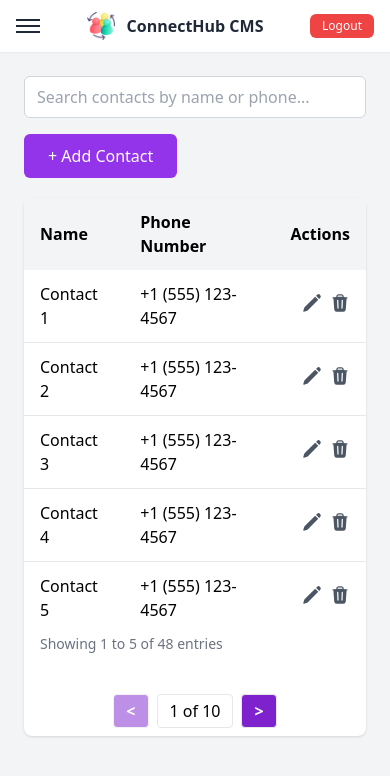
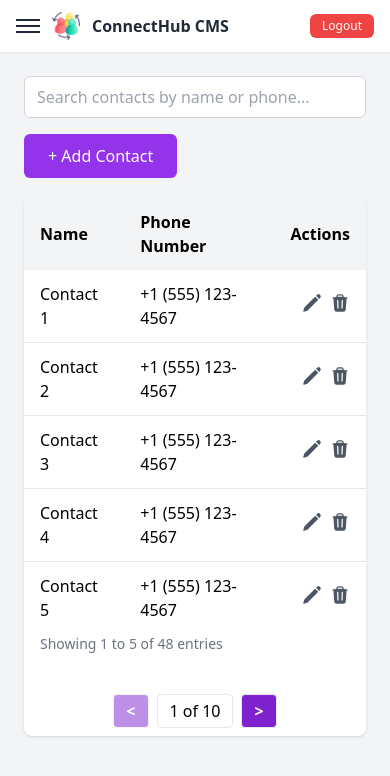
Before and after one commit to muhammadanascode/contact-management-frontend, a React (Create React App) app: page / in a window 390 px wide. Shown: the top 776 px of the page. Built offline with nearby package versions, Linux system fonts and the light colour scheme.

Commit message:
fix: Adjust layout of Navbar for improved spacing on mobile screens

```diff
--- a/src/components/Navbar.js
+++ b/src/components/Navbar.js
@@ -15,6 +15,9 @@ const Navbar = () => {
         <>
             <nav className="bg-white shadow-sm px-4 sm:px-6 py-3 sm:py-4 flex flex-row sm:flex-row justify-between items-center gap-3 sm:gap-0">
 
+              {/* Wrapping hamburger menu and logo in same div to have small space between them
+              on mobile screen */}
+                <div className="flex items-center gap-3">
              {/* Hamburger Menu - Visible on Mobile */}
                 <button
                     className="sm:hidden flex flex-col gap-1"
@@ -36,6 +39,7 @@ const Navbar = () => {
                 <h1 className="text-base sm:text-xl font-bold text-gray-800">
                     ConnectHub CMS
                 </h1>
+            </div>
             </div>
 
             {/* Navigation Links */}
```
